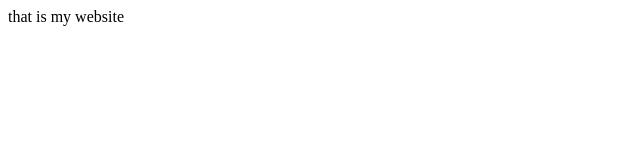
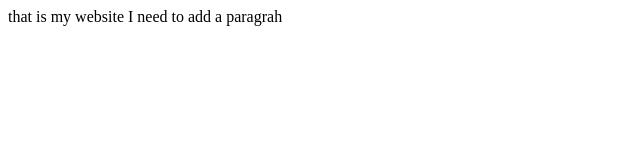
Before and after one commit to yumei-overtake/learn-git, a plain HTML site: page index.html in a window 1280 px wide. Shown: the whole page, without its empty margins (0-640 px from the left). Drawn offline with Linux system fonts and the light colour scheme.

Commit message:
add a paragrah in the index

```diff
--- a/index.html
+++ b/index.html
@@ -6,5 +6,6 @@
     </head>
     <body>
         that is my website
+        I need to add a paragrah
     </body>
 </html>
```
